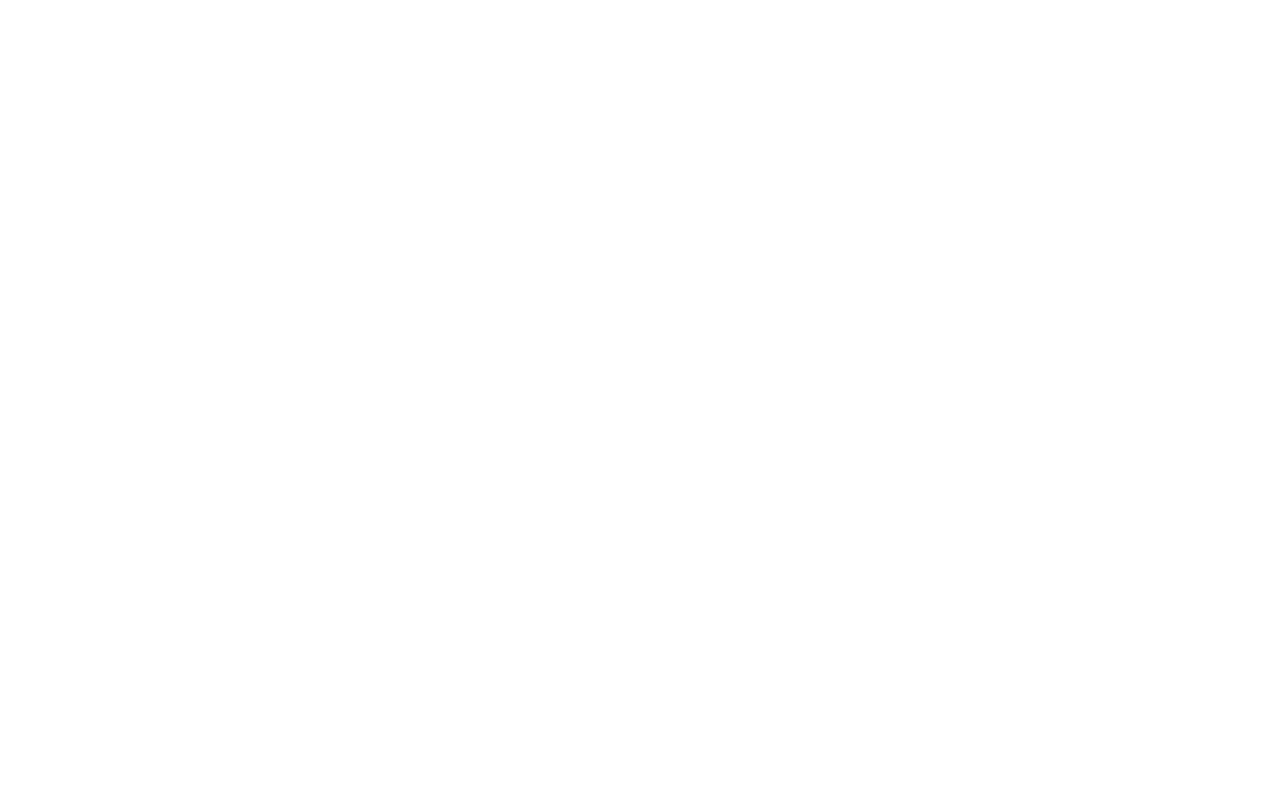
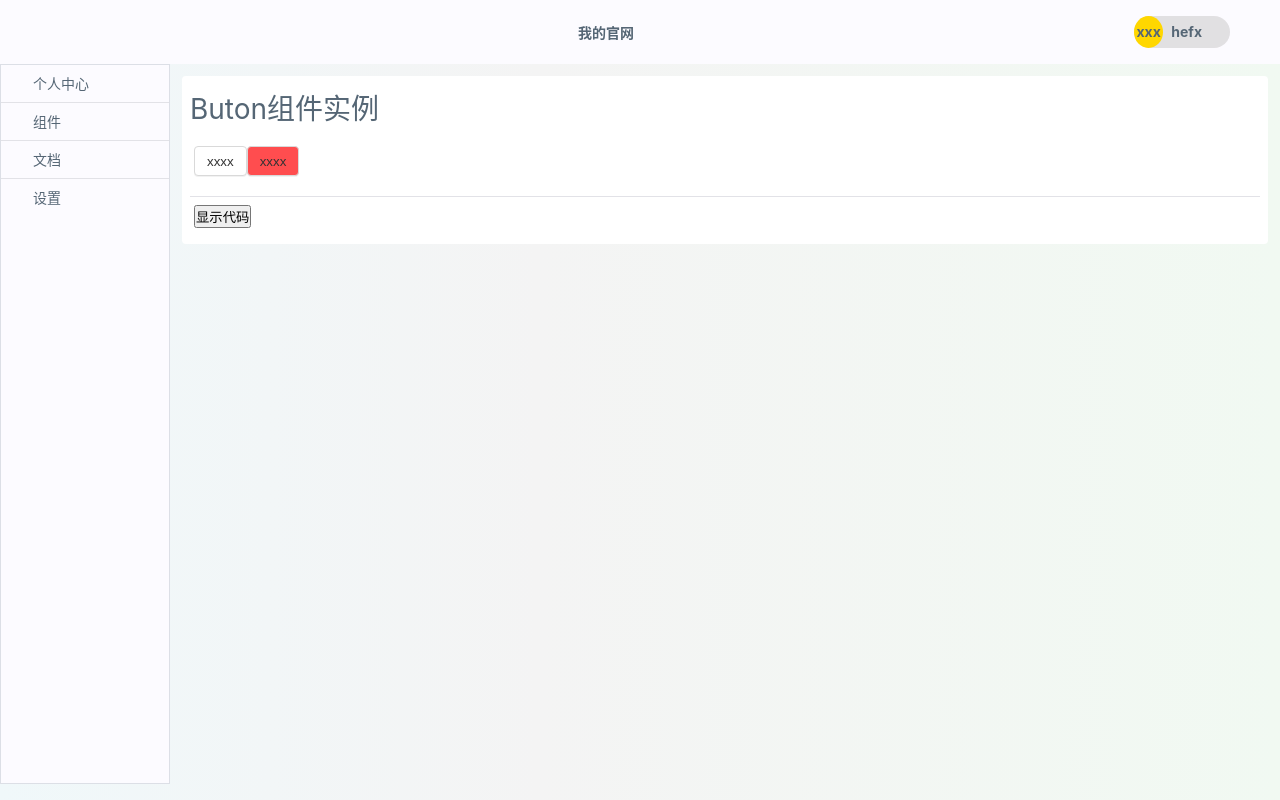
Before and after one commit to Hefeixiong/reactUI, a React (Create React App) app: page /doc/buttonDemo in a window 1280 px wide. Before the commit this address had no page. Built offline with nearby package versions, Linux system fonts and the light colour scheme.

Commit message:
抽离DemoView组件

```diff
--- a/src/App.tsx
+++ b/src/App.tsx
@@ -4,7 +4,7 @@
 import Doc from "./doc/index";
 import UserInfo from "./views/userIfno";
 import Notes from "./views/notes";
-import CodeView from "./views/modules";
+import ButtonDemo from "./views/modules/buttonDemo";
 
 function App() {
   return (
@@ -14,7 +14,7 @@
         <Route path="doc" element={<Doc />}>
           <Route path="userinfo" element={<UserInfo />} />
           <Route path="notes" element={<Notes />} />
-          <Route path="codeview" element={<CodeView />} />
+          <Route path="buttonDemo" element={<ButtonDemo />} />
         </Route>
       </Routes>
     </BrowserRouter>
--- /dev/null
+++ b/src/components/demoView/demoView.tsx
@@ -0,0 +1,34 @@
+import React, { useState } from "react";
+import SyntaxHighlighter from "react-syntax-highlighter";
+import { rainbow } from "react-syntax-highlighter/dist/esm/styles/hljs";
+import Divder from "../divider/index";
+import "./index.scss";
+
+function DemoView(props: any) {
+  const [isShow, setisShow] = useState(Boolean);
+  const onShow = () => {
+    setisShow(!isShow);
+  };
+  console.log(props);
+  return (
+    <div className="view-wrapper">
+      <h1>{props.title}</h1>
+      <div className="demo">{props.children}</div>
+      <Divder />
+      <div className="demoShow">
+        {!isShow ? (
+          <button onClick={onShow}>显示代码</button>
+        ) : (
+          <button onClick={onShow}>隐藏代码</button>
+        )}
+      </div>
+      <div className={"demoView " + isShow}>
+        <SyntaxHighlighter language="javascript" style={rainbow}>
+          {`<Button text={"xxx"} type="warn" />`}
+        </SyntaxHighlighter>
+      </div>
+    </div>
+  );
+}
+
+export default DemoView;
--- /dev/null
+++ b/src/components/demoView/index.scss
@@ -0,0 +1,27 @@
+.view-wrapper {
+  background: #ffffff;
+  border-radius: 4px;
+  padding: 12px 8px;
+
+  > .demo {
+    margin: 4px;
+    padding: 12px 0;
+
+  }
+
+  > .demoShow {
+    margin: 4px;
+  }
+
+  > .demoView {
+    margin: 4px;
+    > pre {
+     border-radius: 4px;
+    }
+  }
+
+  .false{
+    display: none;
+
+  }
+}
--- a/src/components/sidebar/Sidebar.tsx
+++ b/src/components/sidebar/Sidebar.tsx
@@ -19,7 +19,7 @@
         <Divider />
 
         <div className="item-groups">
-          <Link className="first-item" to="/doc/codeview">
+          <Link className="first-item" to="/doc/buttonDemo">
             <svg className="icon" aria-hidden="true">
               <use xlinkHref="#icon-zujian"></use>
             </svg>
--- /dev/null
+++ b/src/views/modules/buttonDemo.tsx
@@ -0,0 +1,14 @@
+import React from "react";
+import Button from "../../components/button/Button";
+import DemoView from "../../components/demoView/demoView";
+
+function ButtonDemo() {
+  return (
+    <DemoView title="Buton组件实例">
+      <Button text={"xxxx"} type={"dafault"} />
+      <Button text={"xxxx"} type={"warn"} />
+    </DemoView>
+  );
+}
+
+export default ButtonDemo;
--- a/src/views/modules/index.tsx
+++ /dev/null
@@ -1,24 +0,0 @@
-import React from "react";
-import SyntaxHighlighter from "react-syntax-highlighter";
-import { rainbow } from "react-syntax-highlighter/dist/esm/styles/hljs";
-import Button from "../../components/button/Button";
-
-function CodeView() {
-  return (
-    <div className="view-wrapper">
-      <div>
-        <Button text={"xxx"} type="warn" />
-        <Button text={"xxx"} type="default" />
-        <Button text={"xxx"} type="primary" />
-      </div>
-      <button>隐藏/显示</button>
-      <div>
-        <SyntaxHighlighter language="javascript" style={rainbow}>
-          {`<Button text={"xxx"} type="warn" />`}
-        </SyntaxHighlighter>
-      </div>
-    </div>
-  );
-}
-
-export default CodeView;
```
